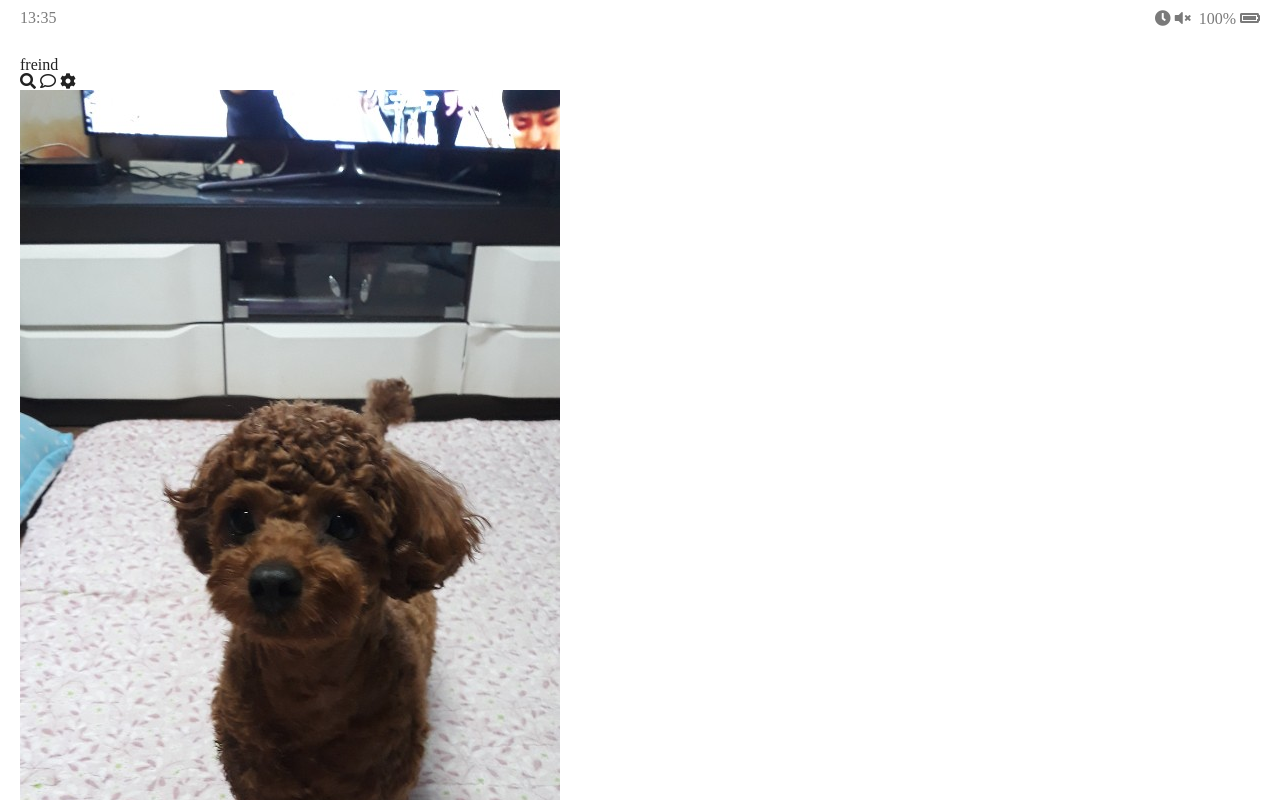
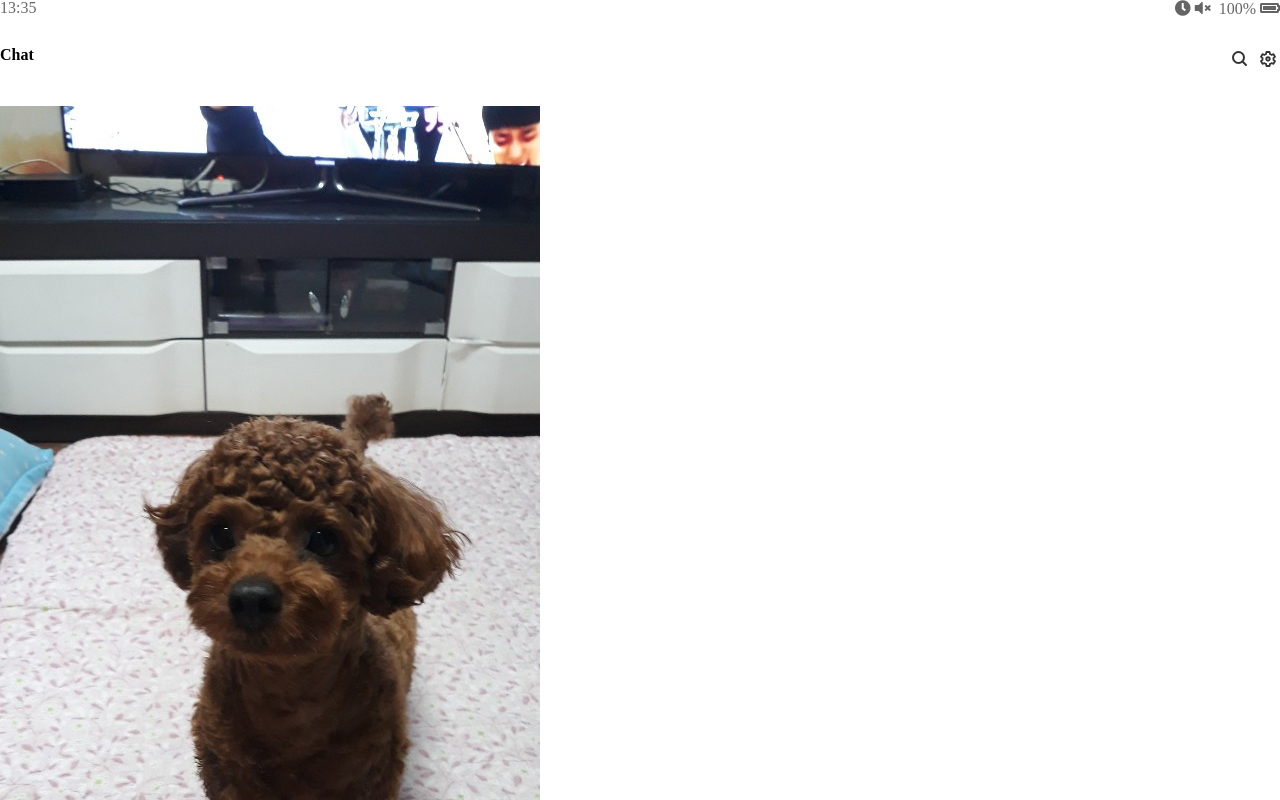
Before and after one commit to somzero/zero-talk, a plain HTML site: page index.html in a window 1280 px wide. Shown: the top 800 px of the page. Drawn offline with Linux system fonts and the light colour scheme.

Commit message:
svg icon
span 으로 걸어두었더니
문제: 문단이랑 겹치는 현상 일어남

```diff
--- /dev/null
+++ b/css/header.css
@@ -0,0 +1,14 @@
+.header {
+  display: flex;
+  justify-content: space-between;
+  margin-bottom: 32px;
+}
+.header .header__title {
+  font-size: 16px;
+  font-weight: 700;
+}
+
+.header .header__icon {
+  width: 100%;
+  margin: 4px;
+}
--- a/css/styles.css
+++ b/css/styles.css
@@ -1,8 +1,9 @@
 @import "reset.css";
 @import "status-bar.css";
 @import url("https://fonts.googleapis.com/css?family=Noto+Sans+KR:400,700&display=swap&subset=korean");
+@import "header.css";
 
-body {
+.body {
   background-color: #fff;
   padding: 10px 20px;
   color: #222;
--- a/index.html
+++ b/index.html
@@ -1,11 +1,16 @@
 <!DOCTYPE html>
 <html lang="en">
   <head>
-    <meta charset="UTF-8">
-    <meta name="viewport" content="width=device-width, initial-scale=1.0">
-    <meta http-equiv="X-UA-Compatible" content="ie=edge">
-    <link rel="stylesheet" href="https://use.fontawesome.com/releases/v5.8.2/css/all.css" integrity="sha384-oS3vJWv+0UjzBfQzYUhtDYW+Pj2yciDJxpsK1OYPAYjqT085Qq/1cq5FLXAZQ7Ay" crossorigin="anonymous">
-    <link rel="stylesheet" href="css/styles.css">
+    <meta charset="UTF-8" />
+    <meta name="viewport" content="width=device-width, initial-scale=1.0" />
+    <meta http-equiv="X-UA-Compatible" content="ie=edge" />
+    <link
+      rel="stylesheet"
+      href="https://use.fontawesome.com/releases/v5.8.2/css/all.css"
+      integrity="sha384-oS3vJWv+0UjzBfQzYUhtDYW+Pj2yciDJxpsK1OYPAYjqT085Qq/1cq5FLXAZQ7Ay"
+      crossorigin="anonymous"
+    />
+    <link rel="stylesheet" href="css/styles.css" />
     <title>chats | kakao clone</title>
   </head>
   <body>
@@ -24,17 +29,14 @@
 
     <header class="header">
       <div class="header__header-column">
-            <h1 class="header__title">freind</h1>
+        <h1 class="header__title">Chat</h1>
       </div>
       <div class="header__header-column">
         <span class="header__icons">
-                <i class="fas fa-search"></i>
+          <img src="images/ic_magnify.svg" alt="ic_magnify" />
         </span>
         <span class="header__icons">
-                <i class="far fa-comment"></i>
-            </span>
-            <span class="header__icons">
-                <i class="fas fa-cog"></i>
+          <img src="images/ic_setting.svg" alt="ic_setting" />
         </span>
       </div>
     </header>
@@ -44,7 +46,7 @@
         <li class="chats__chat chat">
           <a href="chat.html">
             <div class="chat__column">
-                        <img class="chat__avatar g-avatar" src="images/avatar.jpg">
+              <img class="chat__avatar g-avatar" src="images/avatar.jpg" />
               <div class="chat__content">
                 <div class="span chat__uername">Zero</div>
                 <span class="chat__preview">You're quitting?</span>
@@ -80,9 +82,7 @@
             <i class="fas fa-ellipsis-h"></i>
           </a>
         </li>
-
       </ul>
     </div>
-
   </body>
 </html>
```
Also changed, not shown: images/ic_magnify.svg (added), images/ic_setting.svg (added). Lines whose indentation alone changed are shown as unchanged.
